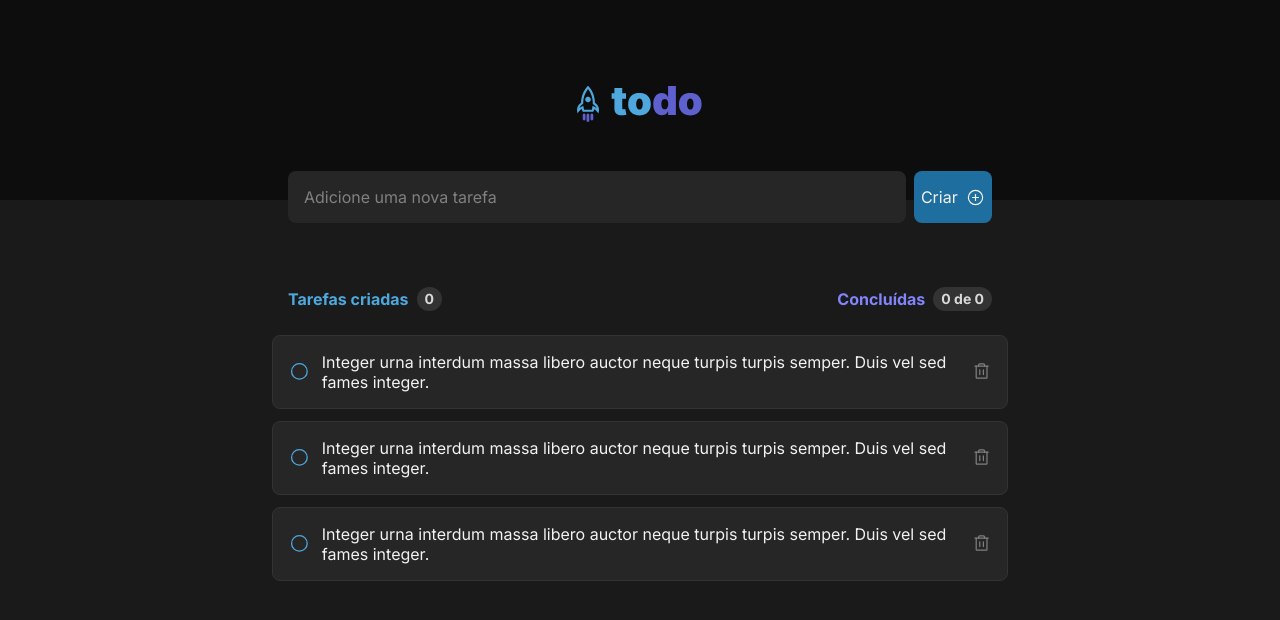
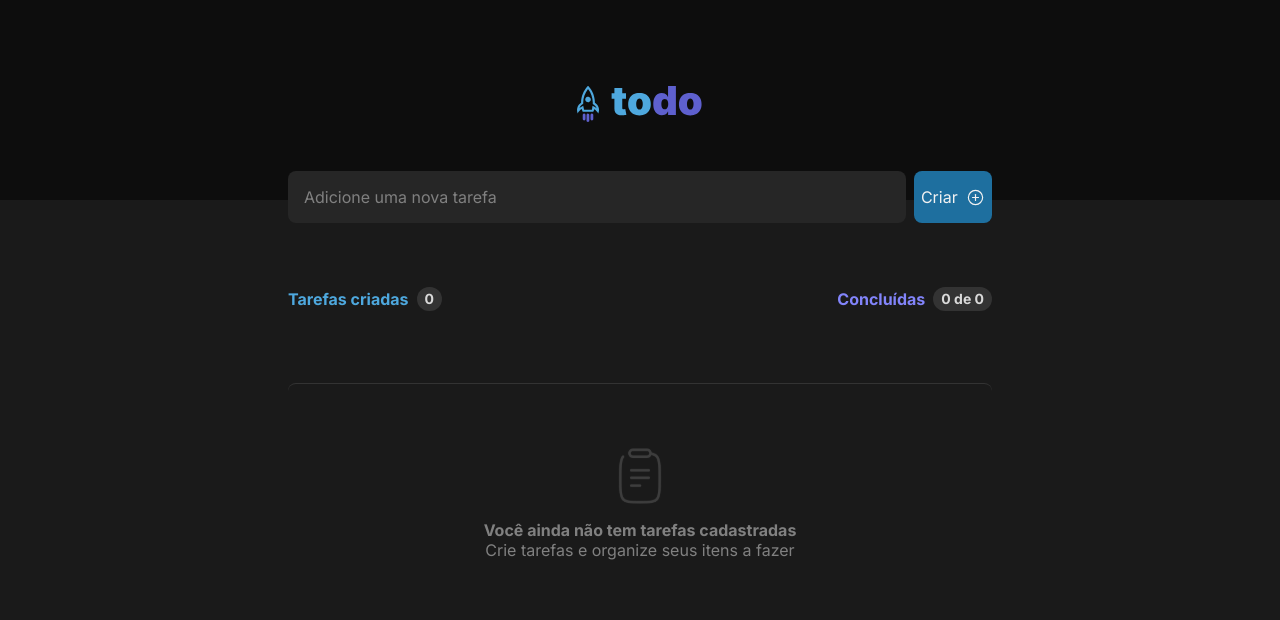
Before and after one commit to MarceloAlmd/to-do-list, a React (Vite) app: page / in a window 1280 px wide. Shown: the top 620 px of the page. Built offline with nearby package versions, Linux system fonts and the light colour scheme.

Commit message:
finished first project

```diff
--- a/src/App.tsx
+++ b/src/App.tsx
@@ -1,24 +1,75 @@
-import { ThemeProvider } from "styled-components";
-import { GlobalStyles } from "./styles/globalTheme";
-import { defaultTheme } from "./styles/defaultThemes";
 import { Header } from "./components/header";
 import { InputForm } from "./components/inputForm";
 import { Status } from "./components/status";
 import { EmptyTask } from "./components/emptyTask";
 import { Task } from "./components/task";
+import { useState } from "react";
+import * as Styles from "./app.styles";
+
+interface TaskProps {
+  task: string;
+  status: "done" | "progress";
+}
 
 export function App() {
+  const [tasks, setTasks] = useState<TaskProps[]>([]);
+  const [newTask, setNewTask] = useState("");
+
+  const { length } = tasks;
+
+  const doneTasks = tasks
+    .map((task, index) => (task.status === "done" ? index : null))
+    .filter((index) => index !== null) as number[];
+
+  function handleAddNewTask() {
+    if (newTask.trim() !== "") {
+      const newTaskObject: TaskProps = { task: newTask, status: "progress" };
+
+      setTasks((prevState) => [...prevState, newTaskObject]);
+
+      setNewTask("");
+    }
+  }
+
+  function handleRemoveTask(taskDescription: string) {
+    setTasks((prevState) =>
+      prevState.filter((state) => state.task !== taskDescription)
+    );
+  }
+
+  function handleCheckTask(taskChecked: string, status: "done" | "progress") {
+    setTasks((prevState) =>
+      prevState.map((task) =>
+        task.task === taskChecked ? { ...task, status: status } : task
+      )
+    );
+  }
+
   return (
-    <ThemeProvider theme={defaultTheme}>
-      <GlobalStyles />
+    <>
       <Header />
-      <InputForm />
-      <Status />
+      <InputForm
+        newTask={newTask}
+        setNewTask={setNewTask}
+        handleAddNewTask={handleAddNewTask}
+      />
+      <Status taskDone={doneTasks.length} taskCreated={length} />
 
-      {/* <EmptyTask /> */}
-      <Task />
-      <Task />
-      <Task />
-    </ThemeProvider>
+      <Styles.Main>
+        {tasks.length === 0 && <EmptyTask />}
+        {tasks.map((task) => {
+          return (
+            <Task
+              key={String(task.task)}
+              taskDescription={task.task}
+              status={task.status}
+              handleRemoveTask={() => handleRemoveTask(task.task)}
+              handleCheckTask={() => handleCheckTask(task.task, "done")}
+              handleUncheckTask={() => handleCheckTask(task.task, "progress")}
+            />
+          );
+        })}
+      </Styles.Main>
+    </>
   );
 }
--- /dev/null
+++ b/src/app.styles.ts
@@ -0,0 +1,8 @@
+import styled from "styled-components";
+
+export const Main = styled.main`
+  display: gird;
+  grid-template-columns: 1fr;
+
+  padding: 0 1rem;
+`;
--- a/src/components/emptyTask/styles.ts
+++ b/src/components/emptyTask/styles.ts
@@ -2,7 +2,7 @@ import styled from "styled-components";
 
 export const Container = styled.div`
   width: 100%;
-  max-width: 46rem;
+  max-width: 44rem;
   margin: 4.5rem auto 0;
 
   display: flex;
@@ -19,6 +19,8 @@ export const Container = styled.div`
   gap: 1rem;
 
   > div {
+    text-align: center;
+
     p:first-child {
       color: ${(props) => props.theme.base["gray-300"]};
       font-weight: ${(props) => props.theme.typography.weights.bold};
--- a/src/components/inputForm/index.tsx
+++ b/src/components/inputForm/index.tsx
@@ -1,11 +1,20 @@
 import { PlusCircle } from "phosphor-react";
 import * as Styles from "./styles";
 
-export function InputForm() {
+export function InputForm({
+  setNewTask,
+  newTask,
+  handleAddNewTask,
+}: InputFormProps) {
   return (
     <Styles.Container>
-      <input type="text" placeholder="Adicione uma nova tarefa" />
-      <button type="button">
+      <input
+        type="text"
+        placeholder="Adicione uma nova tarefa"
+        onChange={(e) => setNewTask(e.target.value)}
+        value={newTask}
+      />
+      <button type="button" onClick={handleAddNewTask}>
         Criar
         <PlusCircle />
       </button>
--- /dev/null
+++ b/src/components/inputForm/input.d.ts
@@ -0,0 +1,5 @@
+interface InputFormProps {
+  setNewTask: React.Dispatch<React.SetStateAction<string>>;
+  newTask: string;
+  handleAddNewTask: () => void;
+}
--- a/src/components/status/index.tsx
+++ b/src/components/status/index.tsx
@@ -1,14 +1,18 @@
+import { StatusProps } from "./status";
 import * as Styles from "./styles";
 
-export function Status() {
+export function Status({ taskCreated, taskDone }: StatusProps) {
   return (
     <Styles.Container>
       <Styles.CreatedAndDone variantColor="blue">
-        <h4>Tarefas criadas</h4> <span>0</span>
+        <h4>Tarefas criadas</h4> <span>{taskCreated}</span>
       </Styles.CreatedAndDone>
 
       <Styles.CreatedAndDone variantColor="purple">
-        <h4>Concluídas</h4> <span>0 de 0</span>
+        <h4>Concluídas</h4>{" "}
+        <span>
+          {taskDone} de {taskCreated}
+        </span>
       </Styles.CreatedAndDone>
     </Styles.Container>
   );
--- /dev/null
+++ b/src/components/status/status.d.ts
@@ -0,0 +1,4 @@
+export interface StatusProps {
+  taskCreated: number;
+  taskDone?: number;
+}
--- a/src/components/task/index.tsx
+++ b/src/components/task/index.tsx
@@ -1,20 +1,28 @@
 import { Check, Circle, Trash } from "phosphor-react";
 import * as Styles from "./styles";
+import { TaskCompProps } from "./task";
 
-export function Task() {
+export function Task({
+  taskDescription,
+  handleRemoveTask,
+  handleCheckTask,
+  handleUncheckTask,
+  status,
+}: TaskCompProps) {
   return (
-    <Styles.Container status="progress">
-      <button type="button" className="circle">
-        <Circle size={24} />
-      </button>
-      {/* <button type="button" className="check">
-        <Check size={17} />
-      </button> */}
-      <span className="task">
-        Integer urna interdum massa libero auctor neque turpis turpis semper.
-        Duis vel sed fames integer.
-      </span>
-      <button type="button">
+    <Styles.Container status={status}>
+      {status === "progress" ? (
+        <button type="button" className="circle" onClick={handleCheckTask}>
+          <Circle size={18} />
+        </button>
+      ) : (
+        <button type="button" className="check" onClick={handleUncheckTask}>
+          <Check size={17} />
+        </button>
+      )}
+
+      <span className="task">{taskDescription}</span>
+      <button type="button" onClick={handleRemoveTask}>
         <Trash />
       </button>
     </Styles.Container>
--- a/src/components/task/styles.ts
+++ b/src/components/task/styles.ts
@@ -1,12 +1,12 @@
 import styled, { css } from "styled-components";
 
 interface TaskProps {
-  status?: "done" | "progress";
+  status: "done" | "progress";
 }
 
 export const Container = styled.div<TaskProps>`
   width: 100%;
-  max-width: 46rem;
+  max-width: 44rem;
   margin: 1.5rem auto -0.75rem;
 
   display: flex;
@@ -21,6 +21,8 @@ export const Container = styled.div<TaskProps>`
   border: 1px solid ${(props) => props.theme.base["gray-400"]};
 
   .task {
+    flex: 1;
+
     ${(props) =>
       props.status === "done" &&
       css`
--- a/src/main.tsx
+++ b/src/main.tsx
@@ -1,9 +1,15 @@
 import React from "react";
 import ReactDOM from "react-dom/client";
 import { App } from "./App.tsx";
+import { ThemeProvider } from "styled-components";
+import { defaultTheme } from "./styles/defaultThemes.ts";
+import { GlobalStyles } from "./styles/globalTheme.ts";
 
 ReactDOM.createRoot(document.getElementById("root")!).render(
   <React.StrictMode>
-    <App />
+    <ThemeProvider theme={defaultTheme}>
+      <GlobalStyles />
+      <App />
+    </ThemeProvider>
   </React.StrictMode>
 );
```
Also changed, not shown: src/components/task/task.d.ts (added, +7 -0 lines).
